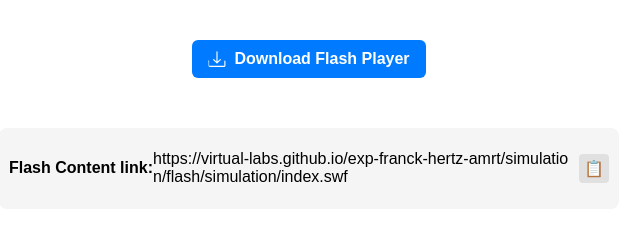
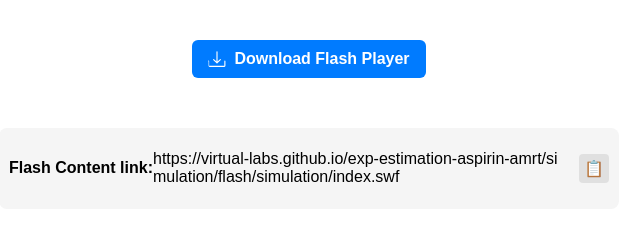
Before and after one commit to virtual-labs/exp-estimation-aspirin-amrt, a plain HTML site: page experiment/simulation/index.html in a window 1280 px wide. Shown: the top 240 px of the page, 331-971 px from the left. Drawn offline with Linux system fonts and the light colour scheme.

Commit message:
Update index.html

```diff
--- a/experiment/simulation/index.html
+++ b/experiment/simulation/index.html
@@ -21,7 +21,7 @@
 
 	<div class="copy-container">
     <p><h4>Flash Content link: </h4> </p>
-  <span class="link-text" id="copyText">https://virtual-labs.github.io/exp-franck-hertz-amrt/simulation/flash/simulation/index.swf</span>
+  <span class="link-text" id="copyText">https://virtual-labs.github.io/exp-estimation-aspirin-amrt/simulation/flash/simulation/index.swf</span>
   <div class="copy-icon" onclick="copyLink()">
     📋
   </div>
```
